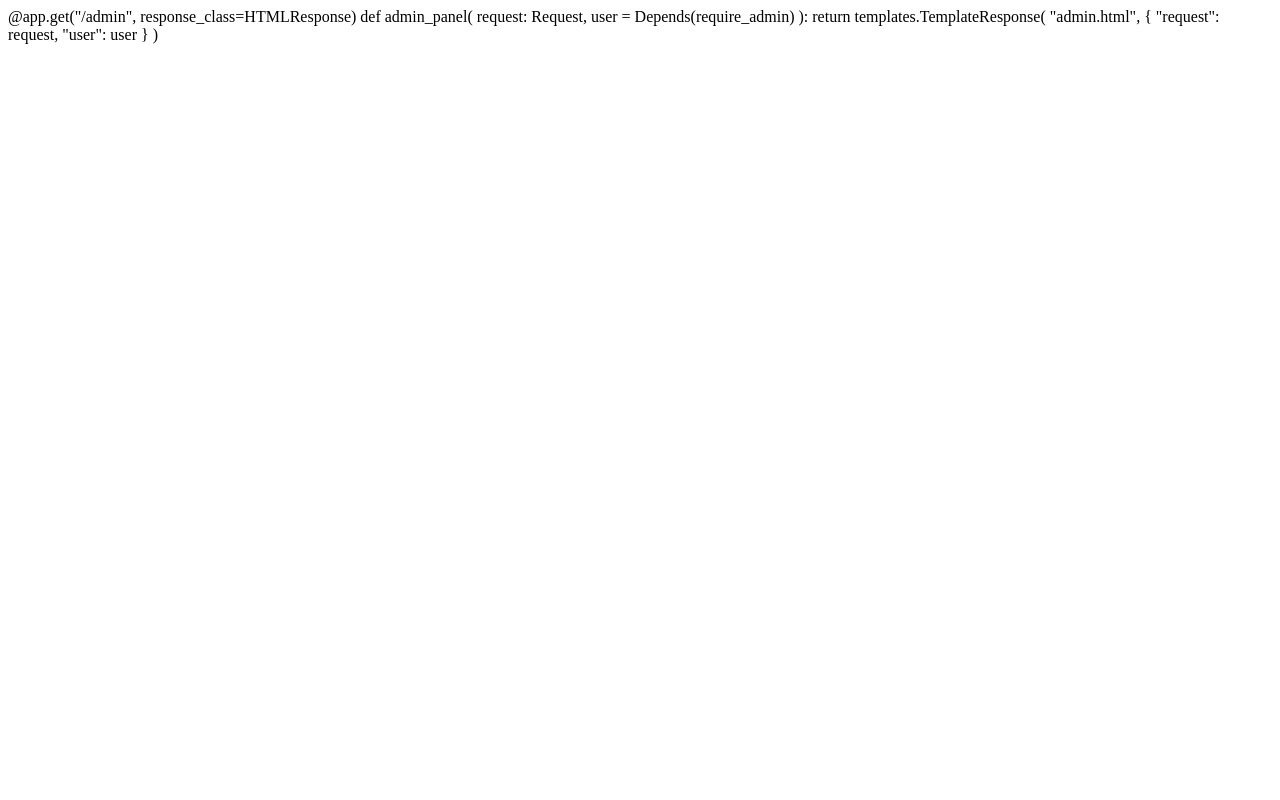
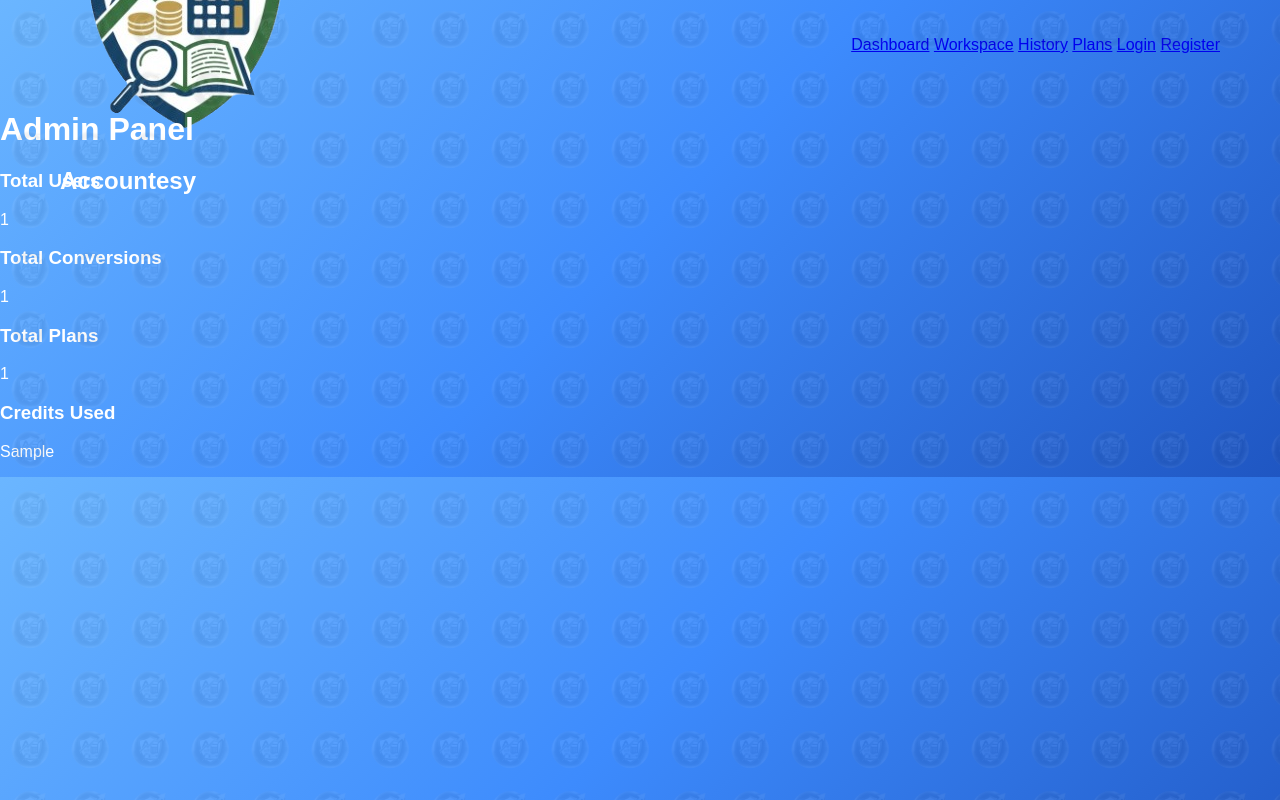
Before and after one commit to debasishbiswas375-bot/AccountingExpert, a FastAPI app: template app/templates/admin.html in a window 1280 px wide. Run offline with FastAPI, Linux system fonts and the light colour scheme; the template is opened without the code that fills it: most values are stand-ins (such as "Sample title", 1, 10 or a date in 2020).

Commit message:
Update admin.html

```diff
--- a/app/templates/admin.html
+++ b/app/templates/admin.html
@@ -1,12 +1,31 @@
-@app.get("/admin", response_class=HTMLResponse)
-def admin_panel(
-    request: Request,
-    user = Depends(require_admin)
-):
-    return templates.TemplateResponse(
-        "admin.html",
-        {
-            "request": request,
-            "user": user
-        }
-    )
+{% extends "base.html" %}
+
+{% block content %}
+
+<h1>Admin Panel</h1>
+
+<div class="admin-cards">
+
+<div class="card">
+<h3>Total Users</h3>
+<p>{{ total_users }}</p>
+</div>
+
+<div class="card">
+<h3>Total Conversions</h3>
+<p>{{ total_conversions }}</p>
+</div>
+
+<div class="card">
+<h3>Total Plans</h3>
+<p>{{ total_plans }}</p>
+</div>
+
+<div class="card">
+<h3>Credits Used</h3>
+<p>{{ credits_used }}</p>
+</div>
+
+</div>
+
+{% endblock %}
```
